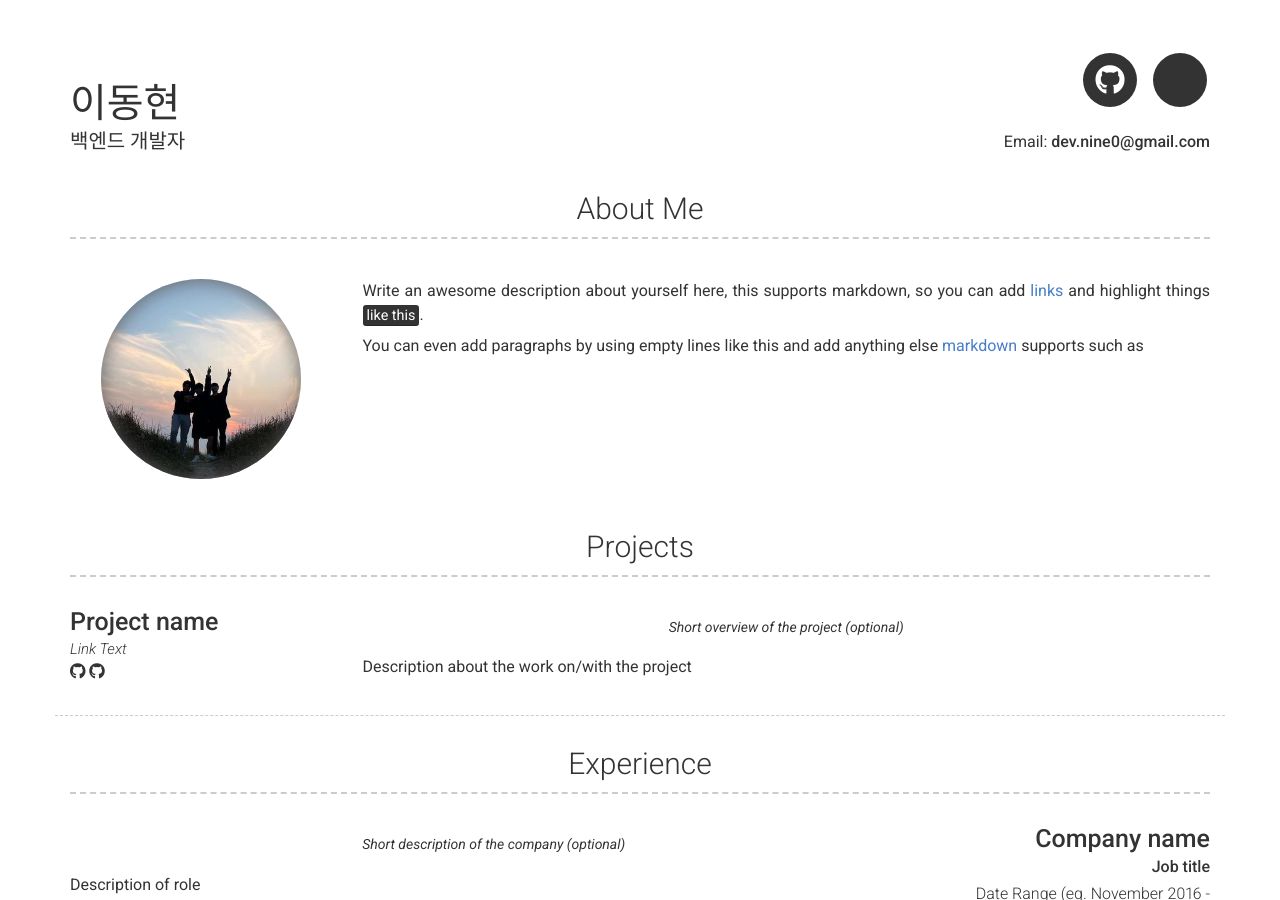
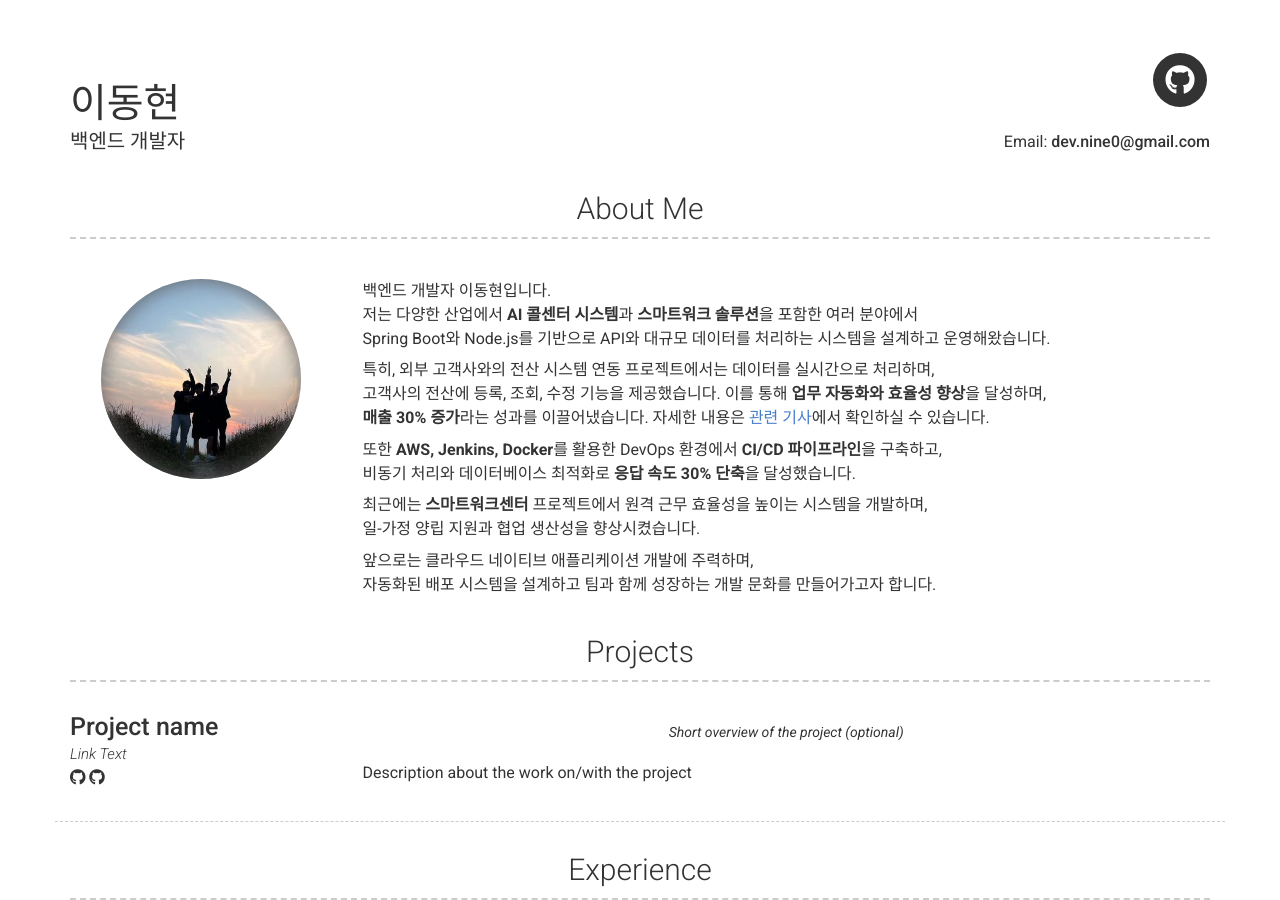
Before and after one commit to devnine-codes/devnine-codes.github.io, a Jekyll site: the page built from index.md, in a window 1280 px wide and 900 px high. Built offline with Jekyll 4.4.1, drawn with Linux system fonts in a browser that asks for light colours; nearby versions of some CDN libraries.

Commit message:
자기소개 수정

```diff
--- a/_config.yml
+++ b/_config.yml
@@ -34,10 +34,10 @@ github_username:  devnine-codes
 #googlescholar_username: D847cGsAAAAJ
 
 # Additional icon links
-additional_links:
-- title: Link name
-  icon: Font Awesome brand icon name (eg. fab fa-twitter) (https://fontawesome.com/icons?d=gallery&s=brands&m=free)
-  url: Link url (eg. https://google.com)
+#additional_links:
+#- title: Link name
+#  icon: Font Awesome brand icon name (eg. fab fa-twitter) (https://fontawesome.com/icons?d=gallery&s=brands&m=free)
+#  url: Link url (eg. https://google.com)
 # - title: another link
 #   icon: font awesome brand icon name (eg. fab fa-twitter) (https://fontawesome.com/icons?d=gallery&s=brands&m=free)
 #   url: Link url (eg. https://google.com)
@@ -52,9 +52,22 @@ additional_links:
 # about_title: About Me (Use this to override about section title)
 about_profile_image: images/profile.jpeg
 about_content: | # this will include new lines to allow paragraphs
-  Write an awesome description about yourself here, this supports markdown, so you can add [links](http://foobar.com) and highlight things <mark>like this</mark>.
+  백엔드 개발자 이동현입니다.
+  저는 다양한 산업에서 **AI 콜센터 시스템**과 **스마트워크 솔루션**을 포함한 여러 분야에서
+  Spring Boot와 Node.js를 기반으로 API와 대규모 데이터를 처리하는 시스템을 설계하고 운영해왔습니다.
 
-  You can even add paragraphs by using empty lines like this and add anything else [markdown](https://www.markdownguide.org/getting-started#what-is-markdown) supports such as
+  특히, 외부 고객사와의 전산 시스템 연동 프로젝트에서는 데이터를 실시간으로 처리하며,
+  고객사의 전산에 등록, 조회, 수정 기능을 제공했습니다. 이를 통해 **업무 자동화와 효율성 향상**을 달성하며,
+  **매출 30% 증가**라는 성과를 이끌어냈습니다. 자세한 내용은 [관련 기사](https://www.newsprime.co.kr/news/article/?no=647335)에서 확인하실 수 있습니다.
+
+  또한 **AWS, Jenkins, Docker**를 활용한 DevOps 환경에서 **CI/CD 파이프라인**을 구축하고,
+  비동기 처리와 데이터베이스 최적화로 **응답 속도 30% 단축**을 달성했습니다.
+
+  최근에는 **스마트워크센터** 프로젝트에서 원격 근무 효율성을 높이는 시스템을 개발하며,
+  일-가정 양립 지원과 협업 생산성을 향상시켰습니다.
+
+  앞으로는 클라우드 네이티브 애플리케이션 개발에 주력하며,
+  자동화된 배포 시스템을 설계하고 팀과 함께 성장하는 개발 문화를 만들어가고자 합니다.
 
 content:
   - title: Projects # Title for the section
```
